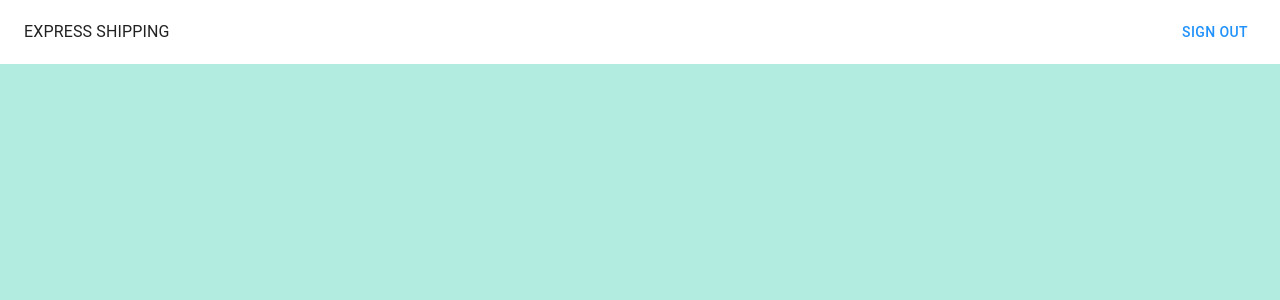
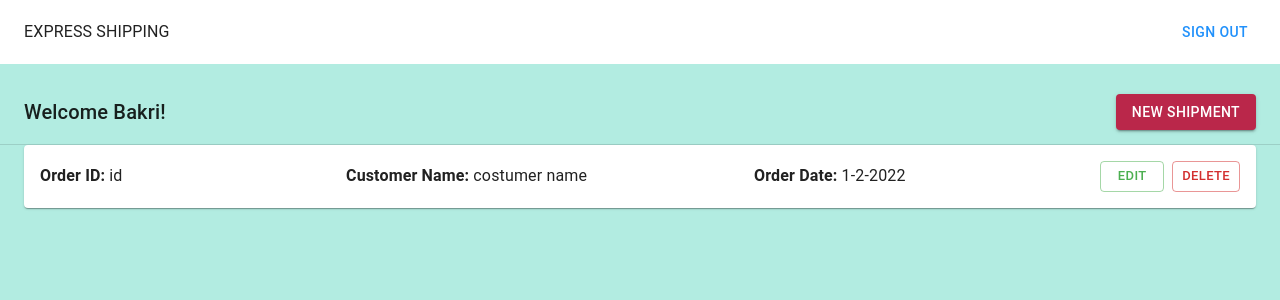
Before and after one commit to Bakri-Hmouda/pixel38-front, a React (Create React App) app: page /dashboard in a window 1280 px wide. Shown: the top 300 px of the page. Built offline with nearby package versions, Linux system fonts and the light colour scheme.

Commit message:
added dashboard toolbar  and list item

```diff
--- /dev/null
+++ b/src/components/DashBoard/DashboardToolbar.js
@@ -0,0 +1,15 @@
+import {Button, Divider, Toolbar, Typography} from "@mui/material";
+
+
+export default function DashboardToolbar({username = 'bakri', }) {
+
+    return <>
+        <Toolbar color={'red'} sx={{mt: 2,}}>
+            <Typography textTransform={'capitalize'} variant={'h6'} flex={1}>
+                Welcome {username}!
+            </Typography>
+            <Button color={'secondary'} variant={"contained"}>New Shipment </Button>
+        </Toolbar>
+        <Divider/>
+    </>
+}
--- /dev/null
+++ b/src/components/DashBoard/ListItem.js
@@ -0,0 +1,57 @@
+import {Button, Card, Grid, Typography,} from "@mui/material";
+
+export default function ListItem() {
+    return <>
+
+        <Card sx={{p: 2}}>
+            <Grid
+                container
+                spacing={3}
+                alignItems={'center'}
+            >
+                <Grid
+                    item
+                    sm={12}
+                    md={3}
+                >
+                    <Typography noWrap>
+                    <strong>Order ID: </strong>    {'id'}
+                    </Typography>
+
+                </Grid>
+
+                <Grid
+                    item
+                    sm={12}
+                    md={4}
+                >
+                    <Typography  noWrap>
+                        <strong>  Customer Name:</strong> {'costumer name'}
+                    </Typography>
+
+                </Grid>
+
+                <Grid
+                    item
+                    sm={12}
+                    md
+                >
+                    <Typography noWrap>
+                       <strong>Order Date: </strong> {'1-2-2022'}
+                    </Typography>
+
+                </Grid>
+
+                <Grid
+                    sx={{display: 'flex', gap: 1}}
+                    item>
+                    <Button variant={'outlined'} size={'small'} color={'green'}>Edit</Button>
+                    <Button variant={'outlined'} size={'small'} color={'error'}>Delete</Button>
+                </Grid>
+
+
+            </Grid>
+        </Card>
+
+    </>
+}
--- a/src/pages/Dashboard.js
+++ b/src/pages/Dashboard.js
@@ -1,8 +1,14 @@
 import {Container} from "@mui/material";
+import DashboardToolbar from "../components/DashBoard/DashboardToolbar";
+import ListItem from "../components/DashBoard/ListItem";
 
 export default function Dashboard() {
-    return <Container>
+    return <Container name={'main'} disableGutters maxWidth={'xxl'}>
 
+<DashboardToolbar/>
+        <Container maxWidth={'xxl'}>
+            <ListItem/>
+        </Container>
     </Container>
 
 }
```
